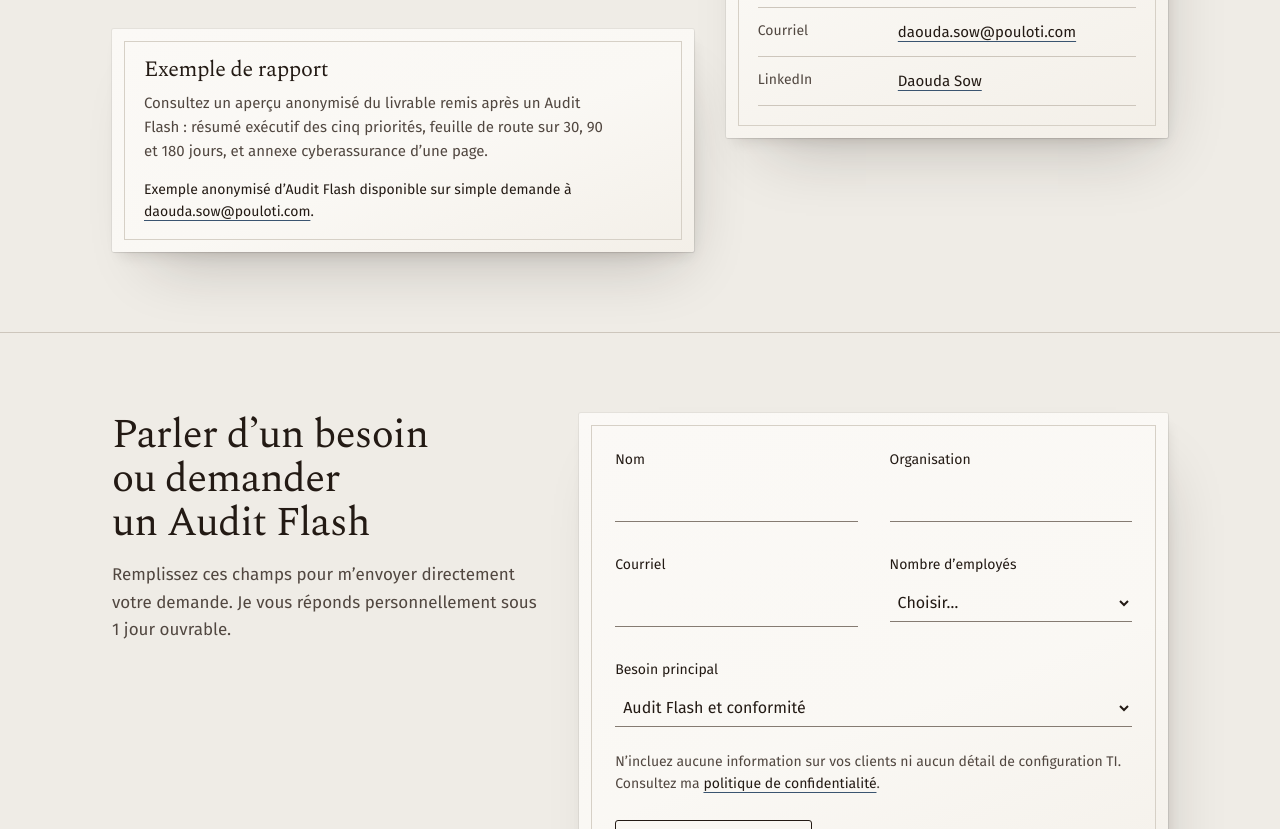
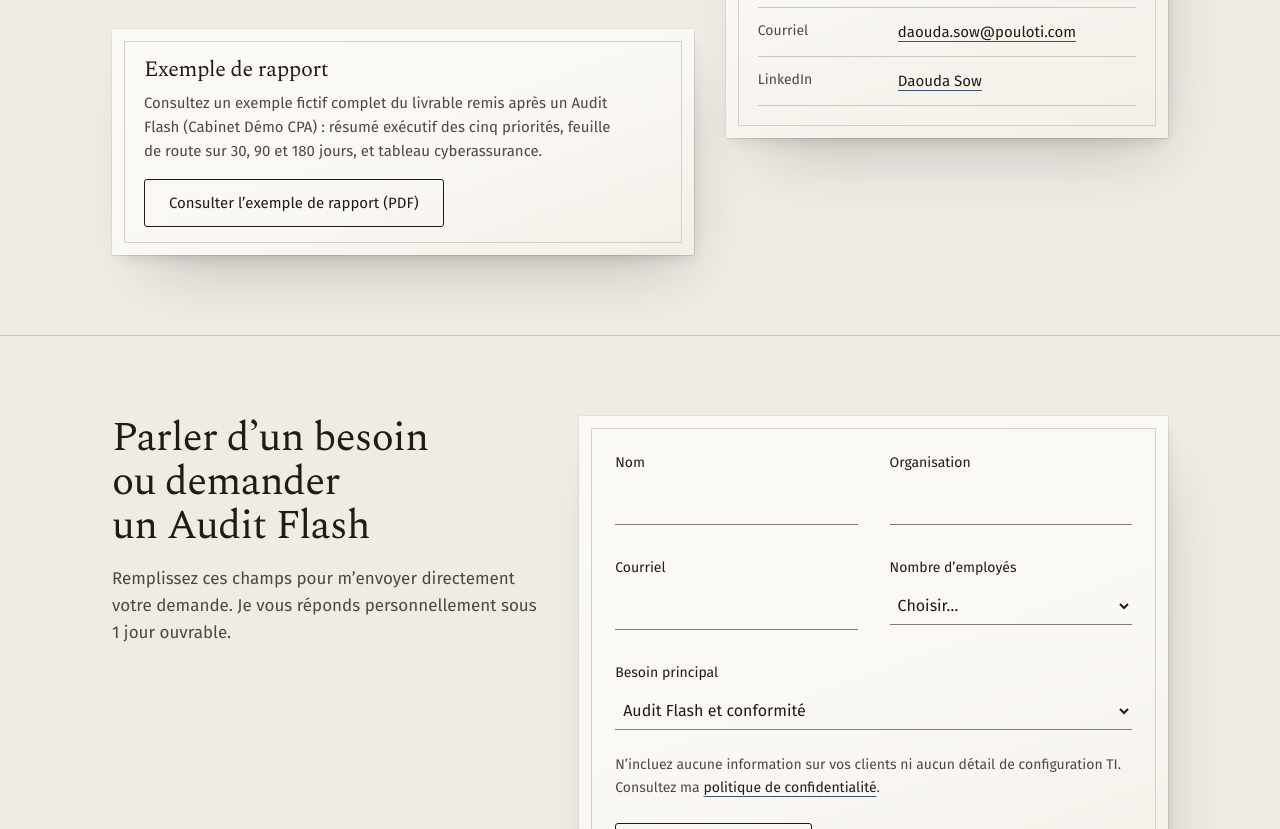
Before and after one commit to Poulo22/pouloti-site, a plain HTML site: page index.html in a window 1280 px wide. Shown: the part 4465-5294 px from the top of the page. Drawn offline with Linux system fonts and the light colour scheme.

Commit message:
feat(rapport): ajouter l'exemple de rapport PDF fictif (Cabinet Démo CPA)

```diff
--- a/index.html
+++ b/index.html
@@ -278,10 +278,9 @@
 
         <div class="exemple-rapport carte-coton">
           <h3>Exemple de rapport</h3>
-          <p>Consultez un aperçu anonymisé du livrable remis après un Audit Flash : résumé exécutif des cinq priorités, feuille de route sur 30, 90 et 180 jours, et annexe cyberassurance d’une page.</p>
+          <p>Consultez un exemple fictif complet du livrable remis après un Audit Flash (Cabinet Démo CPA) : résumé exécutif des cinq priorités, feuille de route sur 30, 90 et 180 jours, et tableau cyberassurance.</p>
           <p class="exemple-action">
-            <!-- À FOURNIR : exemple-rapport-audit-flash.pdf (remplacer le texte ci-dessous par <a class="bouton" href="/exemple-rapport-audit-flash.pdf">Consulter l’exemple de rapport (PDF)</a> une fois le fichier PDF anonymisé déposé) -->
-            Exemple anonymisé d’Audit Flash disponible sur simple demande à <a href="mailto:daouda.sow@pouloti.com">daouda.sow@pouloti.com</a>.
+            <a class="bouton" href="/exemple-rapport-audit-flash.pdf" target="_blank" rel="noopener">Consulter l’exemple de rapport (PDF)</a>
           </p>
         </div>
       </div>
```
Also changed, not shown: 1 other file.
